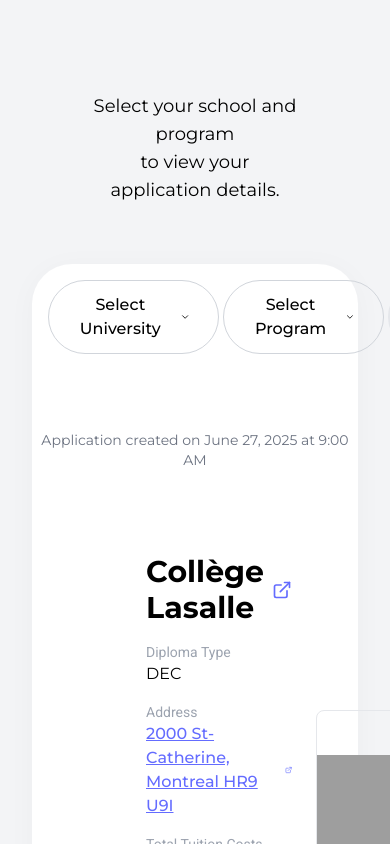
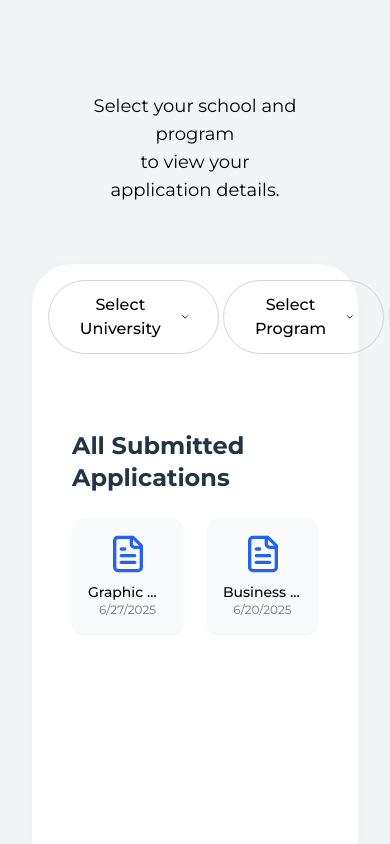
Before and after one commit to Aetthera/University-Admission-and-Immigration-Website, a React (Vite) app in the folder frontend/: page / in a window 390 px wide. Shown: the top 844 px of the page. Built offline with nearby package versions, Linux system fonts and the light colour scheme; grey boxes are pictures that could not be loaded.

Commit message:
added effect when detail view is selected but no school and program is selected. Added 'see all' tab. not yet finished.

```diff
--- a/frontend/src/App.css
+++ b/frontend/src/App.css
@@ -40,3 +40,37 @@
 .read-the-docs {
   color: #888;
 }
+
+@keyframes pulseAndShake {
+  0% {
+    transform: scale(1) translateX(0);
+    color: inherit;
+  }
+  10% {
+    transform: scale(1.05) translateX(-4px);
+    color: red;
+  }
+  25% {
+    transform: scale(1.1) translateX(4px);
+  }
+  40% {
+    transform: scale(1.08) translateX(-3px);
+  }
+  55% {
+    transform: scale(1.05) translateX(3px);
+  }
+  70% {
+    transform: scale(1.02) translateX(-2px);
+  }
+  85% {
+    transform: scale(1.01) translateX(2px);
+  }
+  100% {
+    transform: scale(1) translateX(0);
+    color: inherit;
+  }
+}
+
+.animate-pulse-shake {
+  animation: pulseAndShake 0.6s ease-in-out;
+}
--- /dev/null
+++ b/frontend/src/components/ApplicationListView.jsx
@@ -0,0 +1,20 @@
+import { FileText } from "lucide-react";
+
+export default function ApplicationListView({ applications }) {
+    return (
+        <div className="w-full p-10">
+            <h2 className="text-2xl font-semibold mb-6">All Submitted Applications</h2>
+            <div className="grid grid-cols-2 md:grid-cols-3 lg:grid-cols-4 gap-6">
+                {applications.map((app) => (
+                    <div key={app.id} className="flex flex-col items-center p-4 rounded-xl shadow-sm bg-gray-50 hover:bg-gray-100 transition">
+                        <FileText className="w-10 h-10 text-blue-600 mb-2" />
+                        <p className="text-sm font-medium text-black text-center truncate w-full">{app.programName}</p>
+                        <p className="text-xs text-gray-500 text-center">
+                            {new Date(app.createdAt).toLocaleDateString()}
+                        </p>
+                    </div>
+                ))}
+            </div>
+        </div>
+    );
+}
--- a/frontend/src/components/ApplicationTab.jsx
+++ b/frontend/src/components/ApplicationTab.jsx
@@ -8,11 +8,16 @@
 import ProgressDetails from "./ProgressDetails";
 import FileUploader from "./FileUploader.jsx";
 import DocumentTable from "./DocumentTable.jsx";
+import ApplicationListView from "./ApplicationListView.jsx";
 
 export default function ApplicationTab() {
     const [universities, setUniversities] = useState([]);
     const [selectedUniversity, setSelectedUniversity] = useState(null);
     const [isUniversityOpen, setIsUniversityOpen] = useState(false);
+
+    const instructionRef = useRef(null);
+    const [shouldPulse, setShouldPulse] = useState(false);
+
 
     const [programs, setPrograms] = useState([]);
     const [filteredPrograms, setFilteredPrograms] = useState([]);
@@ -32,6 +37,16 @@
     const handleDelete = (id) => {
         setUploadedFiles((prev) => prev.filter((doc) => doc.id !== id));
     };
+
+    const [applications, setApplications] = useState([]);
+
+    //
+    useEffect(() => {
+        fetch("/data/applications.json")
+            .then((res) => res.json())
+            .then(setApplications);
+    }, []);
+
 
     // Fetch universities
     useEffect(() => {
@@ -76,10 +91,11 @@
     useEffect(() => {
         if (selectedUniversity && selectedProgram) {
             setActiveTab("detailView");
-        } else if (activeTab === "detailView") {
-            setActiveTab(null);
+        } else {
+            setActiveTab("all");  // 👈 fallback
         }
     }, [selectedUniversity, selectedProgram]);
+
 
     useEffect(() => {
         fetch("/data/schoolDetails.json")
@@ -101,9 +117,16 @@
 
         <>
 
-            <p className="flex justify-center p-[60px] text-black text-lg text-center">
+            <p
+  ref={instructionRef}
+  className={`instruction-text flex justify-center p-[60px] text-black text-lg text-center transition-all duration-300
+    ${shouldPulse ? 'animate-pulse-shake' : ''}`}
+>
   Select your school and program <br />to view your application details.
 </p>
+
+
+
 
             <section className="flex flex-col gap-5 w-full min-h-[1000px] bg-white rounded-[40px] shadow-[0_4px_30px_rgba(0,0,0,0.03)]">
 
@@ -163,8 +186,16 @@
                         <BasicRoundedButton
                             label="Detail View"
                             isSelected={activeTab === "detailView"}
-                            onClick={() => setActiveTab(activeTab === "detailView" ? null : "detailView")}
+                            onClick={() => {
+                                if (!selectedUniversity || !selectedProgram) {
+                                    setShouldPulse(true);
+                                    setTimeout(() => setShouldPulse(false), 600); // reset after animation
+                                    return;
+                                }
+                                setActiveTab(activeTab === "detailView" ? null : "detailView");
+                            }}
                         />
+
 
                         {/* See All btn */}
                         <BasicRoundedButton
@@ -216,6 +247,11 @@
                     </div>
 
                 </div>
+
+
+                {activeTab !== "all" && (
+
+                    <>
 
                         {/* PART 1 /// Top */}
                         <div className="py-[40px]">
@@ -269,8 +305,22 @@
                             <h2 className="text-3xl font-normal text-center text-black ">Progress Details</h2>
                             <ProgressDetails />
                         </div>
+                    </>
+
+                )}
+
+                {activeTab == "all" && (
+
+                    <ApplicationListView applications={applications} />
+
+                )}
+
+
+
 
             </section>
+
+            {activeTab !== "all" && (
 
                 <section className="flex flex-col items-center gap-5 w-full min-h-[1000px] bg-white rounded-[40px] shadow-[0_4px_30px_rgba(0,0,0,0.03)] mt-3">
 
@@ -306,6 +356,8 @@
 
                 </section>
 
+            )}
+
         </>
 
 
```
Lines whose indentation alone changed are shown as unchanged.
